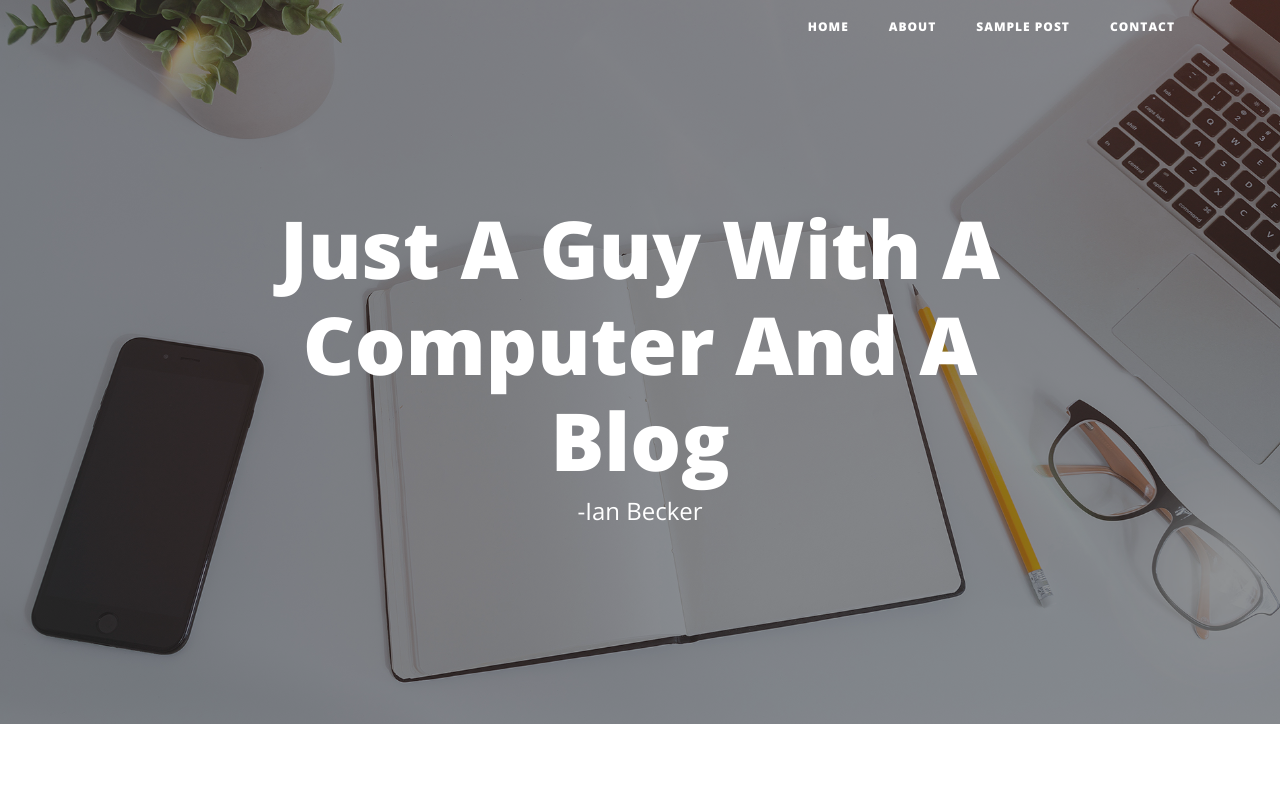
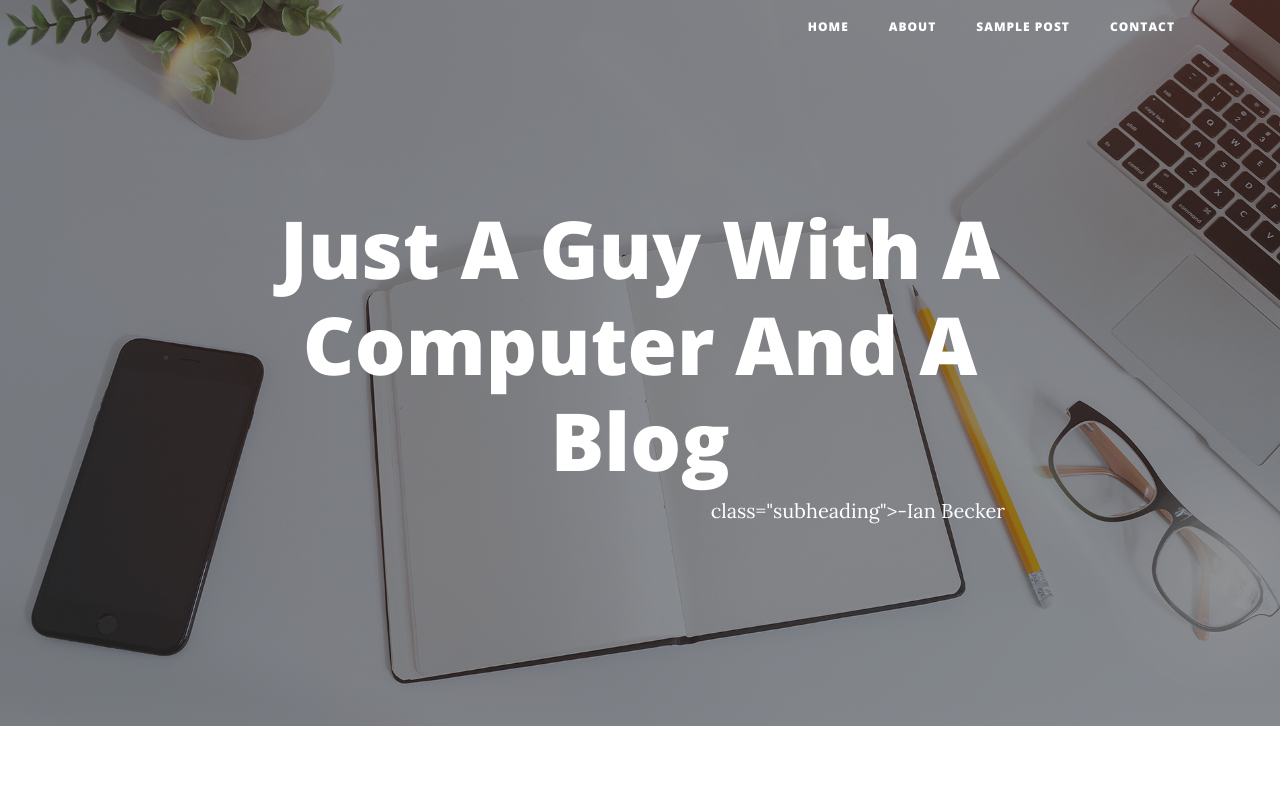
Before and after one commit to Ianbcode/ianbcode.github.io, a website: page index.html in a window 1280 px wide. Shown: the top 800 px of the page. Drawn offline with nearby package versions, Linux system fonts and the light colour scheme.

Commit message:
shift ian b right on page header

```diff
--- a/index.html
+++ b/index.html
@@ -60,7 +60,9 @@
         <div class="col-lg-8 col-md-10 mx-auto">
           <div class="site-heading">
             <h1>Just A Guy With A Computer And A Blog</h1>
-            <span class="subheading">-Ian Becker</span>
+            <div align= "right"
+              <span> class="subheading">-Ian Becker</span>
+            </div>
           </div>
         </div>
       </div>
```
